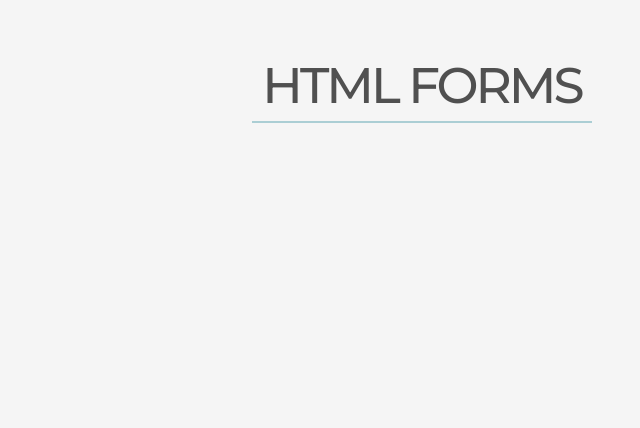
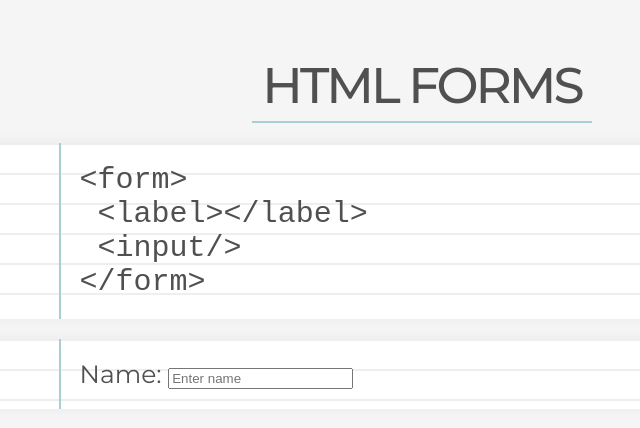
Before and after one commit to ulfat-dawood/HTML-basics-5, a plain HTML site: page index.html in a window 1280 px wide. Shown: the whole page, without its empty margins (218-858 px from the left). Drawn offline with Linux system fonts and the light colour scheme.

Commit message:
simple form

```diff
--- a/index.html
+++ b/index.html
@@ -15,6 +15,24 @@
     <div class="container">
         <h1 class="title">HTML Forms</h1>
 
+        <section>
+
+                <code>
+                &lt;form&gt;  <br>
+                &nbsp;&lt;label&gt;&lt;/label&gt;  <br>
+                &nbsp;&lt;input/&gt; <br>
+                &lt;/form&gt;
+                </code>
+
+        </section>
+
+        <section>
+            <form action="POST">
+                <label for="name">Name:</label>
+                <input id="name" type="text" placeholder="Enter name" />
+            </form>
+        </section>
+
     </div>
 
 </body>
```
